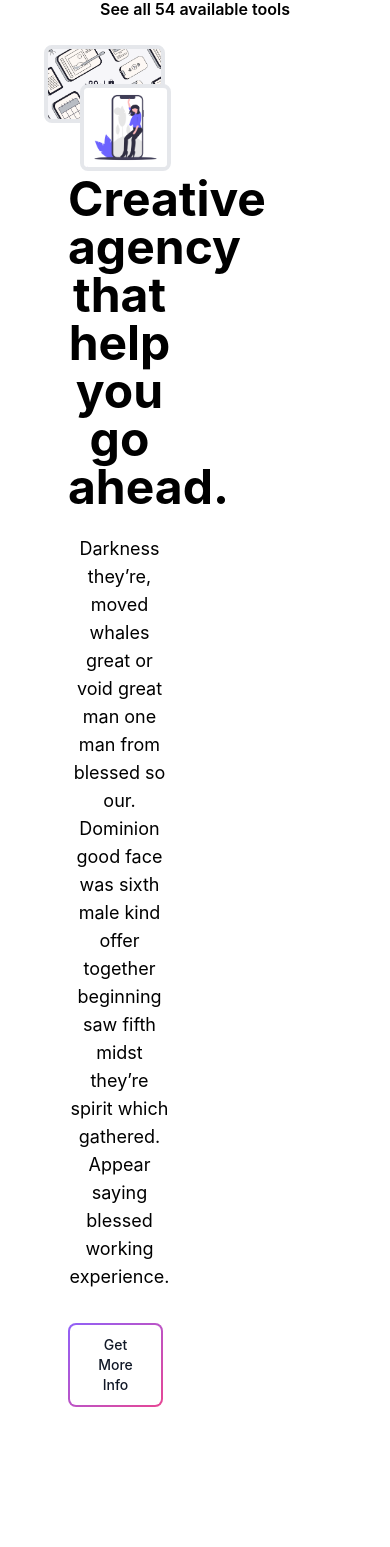
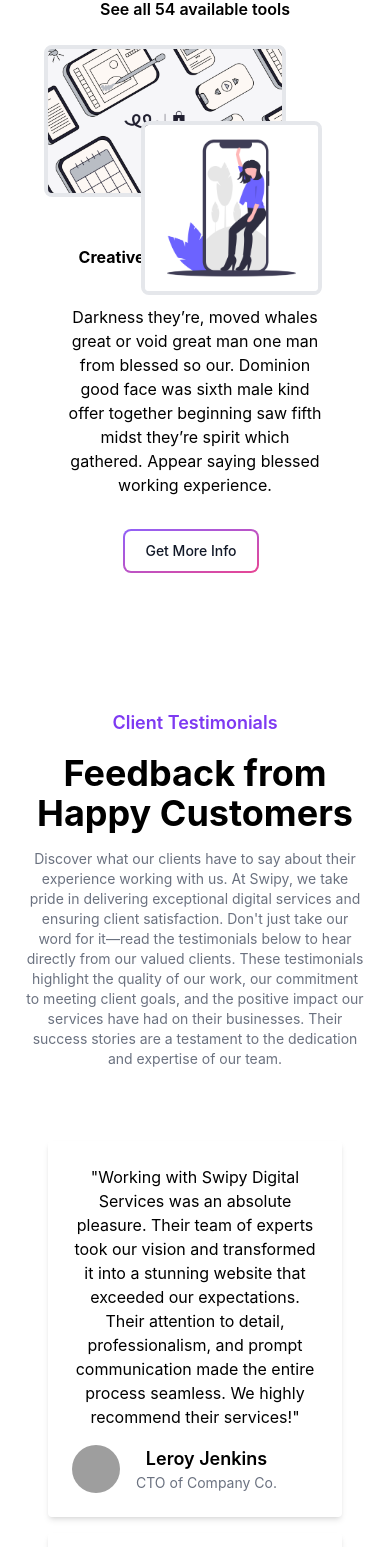
Before and after one commit to Anas-Mahmud/swipy-client, a React (Create React App) app: page / in a window 390 px wide. Shown: the part 2740-4287 px from the top of the page. Built offline with nearby package versions, Linux system fonts and the light colour scheme; no server answers; grey boxes are pictures that could not be loaded.

Commit message:
some changes

```diff
--- a/src/Pages/Home/About/About.js
+++ b/src/Pages/Home/About/About.js
@@ -1,24 +1,38 @@
-import React from 'react';
-import { Link } from 'react-router-dom';
-import service5 from '../../../assets/about/service5.png';
-import service3 from '../../../assets/about/service3.png';
+import React from "react";
+import { Link } from "react-router-dom";
+import service3 from "../../../assets/about/service3.png";
+import service5 from "../../../assets/about/service5.png";
 
 const About = () => {
   return (
     <div>
       <section className="dark:bg-gray-800 dark:text-gray-100 mx-5">
         <div className="container flex flex-col justify-center p-6 mx-auto sm:py-12 lg:py-24 lg:flex-row lg:justify-between">
-                    <div className="relative w-1/2 sm:h-80 lg:h-96 xl:h-112 2xl:h-128">
-                        <img src={service3} alt="" className="w-4/5 border-4 rounded-lg sm:h-80 lg:h-full xl:h-112 2xl:h-128" />
-                        <img src={service5} alt="" className="absolute w-3/5 right-6 top-1/2 border-4 rounded-lg sm:h-80 lg:h-full xl:h-112 2xl:h-128" />
+          <div className="relative lg:w-1/2 sm:h-80 lg:h-96 xl:h-112 2xl:h-128">
+            <img
+              src={service3}
+              alt=""
+              className="w-4/5 border-4 rounded-lg sm:h-80 lg:h-full xl:h-112 2xl:h-128"
+            />
+            <img
+              src={service5}
+              alt=""
+              className="absolute w-3/5 right-6 top-1/2 border-4 rounded-lg sm:h-80 lg:h-full xl:h-112 2xl:h-128"
+            />
           </div>
-                    <div className="flex flex-col justify-center p-6 text-center rounded-sm w-1/2 lg:max-w-md xl:max-w-lg lg:text-left">
-                        <p className='text-lg font-semibold text-purple-600 ml-3'>About us</p>
-                        <h1 className="text-5xl font-bold leading-none sm:text-6xl">Creative agency that
+          <div className="flex flex-col justify-center p-6 text-center rounded-sm lg:w-1/2 lg:max-w-md xl:max-w-lg lg:text-left">
+            <p className="text-lg font-semibold text-purple-600 ml-3">
+              About us
+            </p>
+            <h1 className="lg:text-5xl font-bold leading-none sm:text-6xl">
+              Creative agency that
               <span className="dark:text-violet-400"> help you </span>go ahead.
             </h1>
-                        <p className="mt-6 mb-8 text-lg sm:mb-12">
-                            Darkness they’re, moved whales great or void great man one man from blessed so our. Dominion good face was sixth male kind offer together beginning saw fifth midst they’re spirit which gathered. Appear saying blessed working experience.
+            <p className="mt-6 mb-8 lg:text-lg sm:mb-12">
+              Darkness they’re, moved whales great or void great man one man
+              from blessed so our. Dominion good face was sixth male kind offer
+              together beginning saw fifth midst they’re spirit which gathered.
+              Appear saying blessed working experience.
             </p>
             <div className="flex flex-col space-y-4 sm:items-center sm:justify-center sm:flex-row sm:space-y-0 sm:space-x-4 lg:justify-start">
               <Link>
--- a/src/Pages/Home/Testimonial.js
+++ b/src/Pages/Home/Testimonial.js
@@ -3,9 +3,9 @@ import React from "react";
 const Testimonial = () => {
   return (
     <section className="dark:bg-gray-800 dark:text-gray-100">
-      <div className="mx-36 px-6 py-12 ">
+      <div className="lg:mx-36 px-6 py-12 ">
         <div className="grid items-center gap-4 xl:grid-cols-5">
-          <div className="max-w-2xl mx-auto my-8 space-y-4 text-center xl:col-span-2 xl:text-left">
+          <div className="lg:max-w-2xl mx-auto my-8 space-y-4 text-center xl:col-span-2 xl:text-left">
             <p className="text-lg font-semibold text-purple-600">
               Client Testimonials
             </p>
```
Lines whose indentation alone changed are shown as unchanged.
